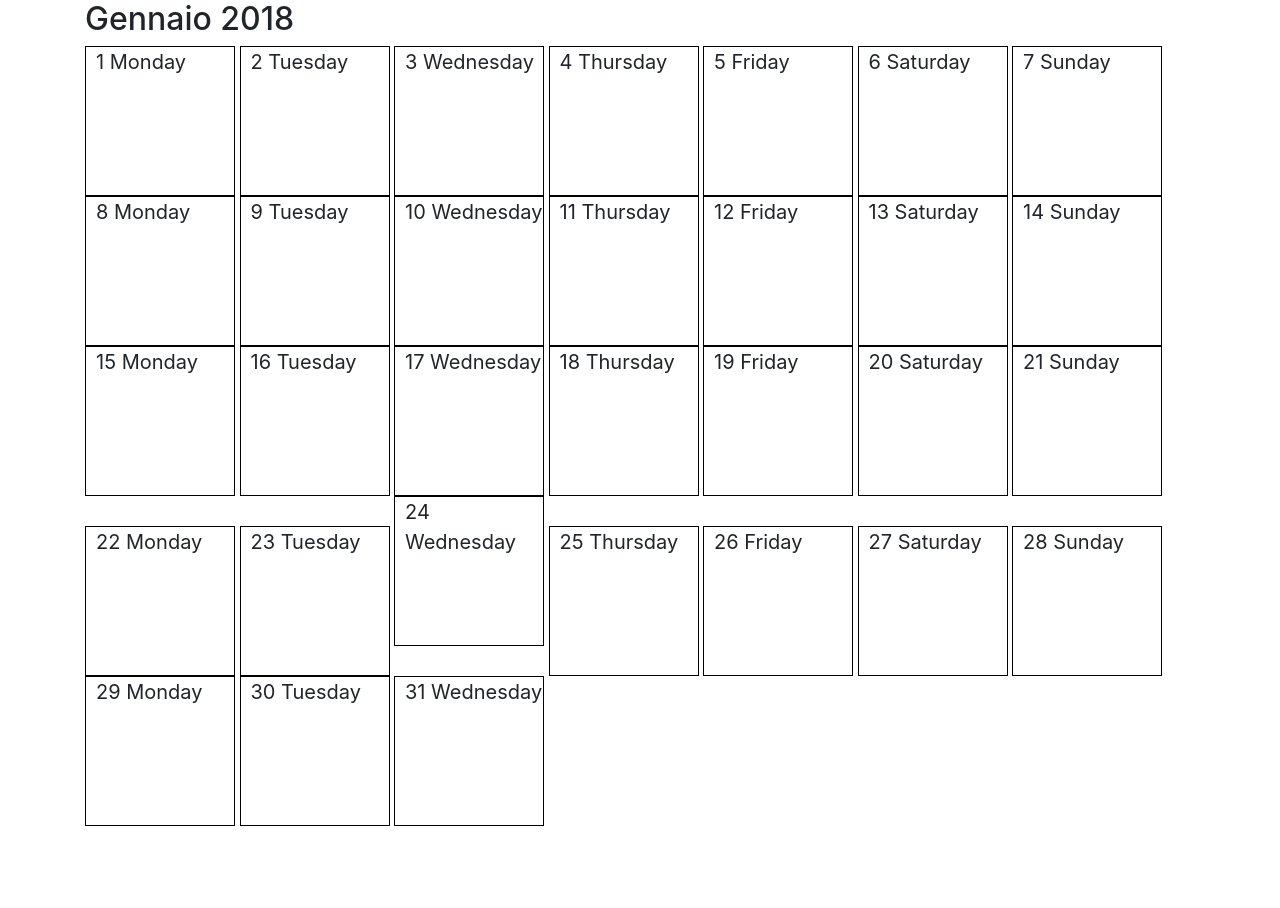
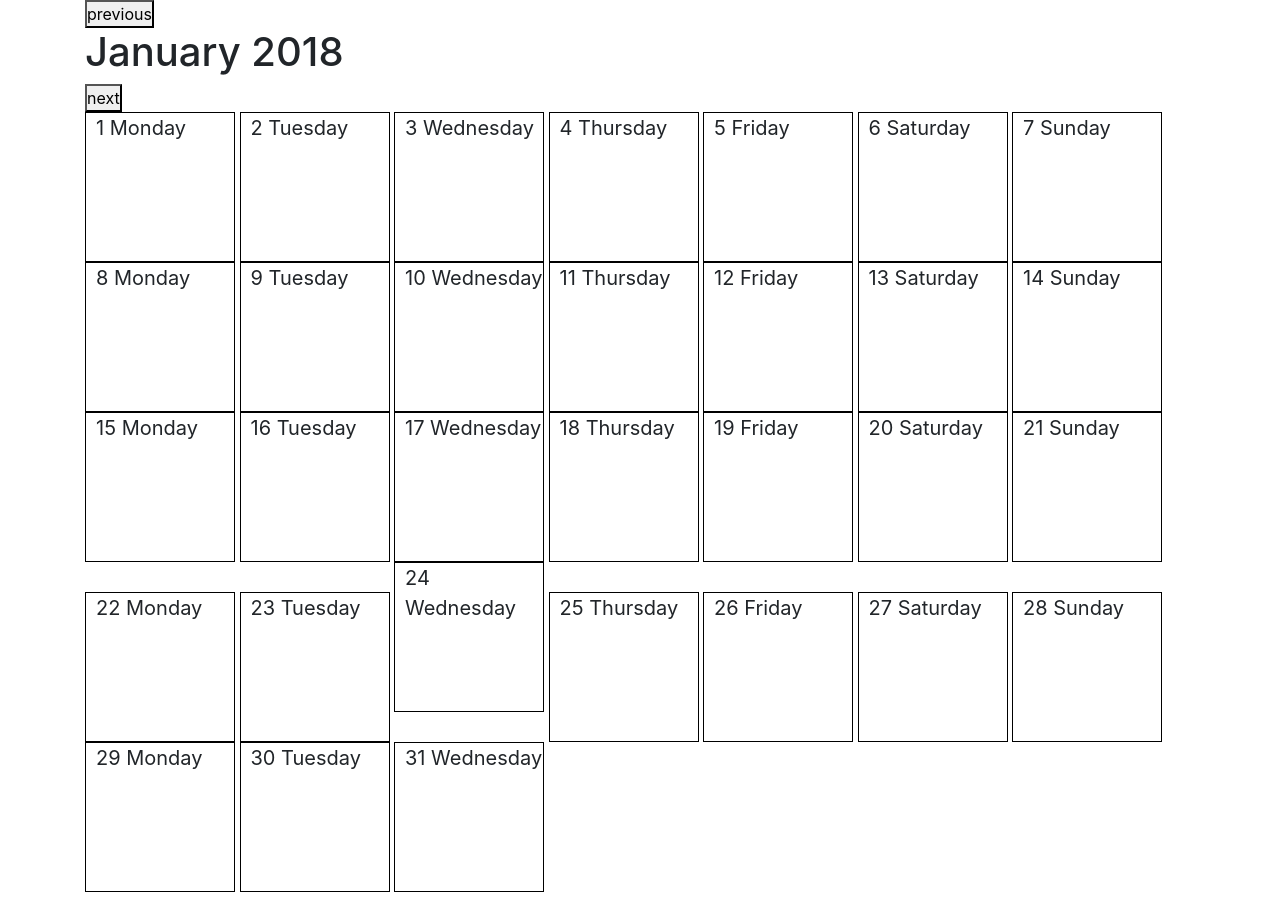
Before and after one commit to marcopro9/ajax-ex-calendar, a plain HTML site: page index.html in a window 1280 px wide. Before the commit the page ends 842 px from the top, so only its background shows below. Drawn offline with nearby package versions, Linux system fonts and the light colour scheme; no server answers.

Commit message:
esercizio completo - adesso miglioro lo stile

```diff
--- a/css/master.css
+++ b/css/master.css
@@ -6,10 +6,10 @@
 }
 /* fine reset */
 
-.calendar{
+.calendario{
   list-style: none;
 }
-.calendar li{
+.calendario li{
   display: inline-block;
   height: 150px;
   width: 150px;
@@ -17,9 +17,9 @@
   font-size: 20px;
   padding-left: 10px;
 }
-.nero{
-  color: #000;
-}
 .rosso{
   color: red;
 }
+button{
+  display: inline-block;
+}
--- a/index.html
+++ b/index.html
@@ -5,29 +5,30 @@
     <meta name="viewport" content="width=device-width, initial-scale=1, shrink-to-fit=no">
     <title></title>
     <link href="https://fonts.googleapis.com/css?family=Lato" rel="stylesheet">
-    <link rel="stylesheet" href="https://use.fontawesome.com/releases/v5.5.0/css/all.css">
     <link rel="stylesheet" href="https://stackpath.bootstrapcdn.com/bootstrap/4.5.0/css/bootstrap.min.css" integrity="sha384-9aIt2nRpC12Uk9gS9baDl411NQApFmC26EwAOH8WgZl5MYYxFfc+NcPb1dKGj7Sk" crossorigin="anonymous">
     <link rel="stylesheet" href="css/master.css">
     <script src="https://ajax.googleapis.com/ajax/libs/jquery/3.3.1/jquery.min.js"></script>
     <script src="https://momentjs.com/downloads/moment.js"></script>
-  <script src="https://cdn.jsdelivr.net/npm/handlebars@latest/dist/handlebars.js"></script>
+    <script src="https://cdnjs.cloudflare.com/ajax/libs/handlebars.js/4.7.6/handlebars.js"></script>
   </head>
   <body>
+
+    <!-- container calendario -->
     <div class="container">
-      <div class="january">
-        <h2>Gennaio <span>2018</span> </h2>
-        <ul class="calendar">
+      <button class="precedente" type="button" name="button">previous</button>
+      <h1 class="mese" data-mese=" "></h1>
+      <button class="successivo" type="button" name="button">next</button>
+      <ul class="calendario">
 
-        </ul>
-      </div>
+      </ul>
+    </div>
 
-    </div>
+    <!-- script handlebars -->
     <script id="entry-template" type="text/x-handlebars-template">
-        <li class="giorno" data-giorno="{{data}}">{{ giorno }}</li>
+      <li class="giorno" data-giorno="{{ data }}">{{ giorno }}</li>
     </script>
 
-
-
+    <!-- script js -->
     <script src="js/script.js" charset="utf-8"></script>
   </body>
 </html>
--- a/js/script.js
+++ b/js/script.js
@@ -1,24 +1,103 @@
 $(document).ready(
   function (){
-    // Scelgo una data iniziale assegnandola a una variabile...
-    var dataInizio = moment('2018-01-01','YYYY-MM-DD');
-    //console.log(dataInizio);
+    // Scelgo una data iniziale assegnandola a una variabile
+    var dataInizio = moment({
+      day: 1,
+      month: 0,
+      year: 2018
+    });
 
-    giorniMese();
+    //chiamo le funzioni
+    stampaMesi(dataInizio);
+    stampaFeste(dataInizio);
 
-    // faccio la chiamata ajax...
+    // al click sul pulsante "successivo"...
+    $('.successivo').click(function(){
+      // ...prendo il mese corrente...
+      var meseCorrente = $('.mese').attr('data-mese');
+      var momentMeseCorrente = moment(meseCorrente);
+      // ...e aggiungo un mese.
+      var meseSuccessivo = momentMeseCorrente.add(1,'months');
+
+      // Se il prossimo mese rientra nel 2018 stampa i giorni con le festività...
+      if (meseSuccessivo.year() === 2018) {
+        stampaMesi(meseSuccessivo);
+        stampaFeste(meseSuccessivo);
+        // ....altrimenti da un messaggio di alert
+      } else {
+        alert('Solo anno 2018');
+      }
+    });
+
+    // al click sul pulsante "precedente"...
+    $('.precedente').click(function(){
+      // ...prendo il mese corrente...
+      var meseCorrente = $('.mese').attr('data-mese');
+      var momentMeseCorrente = moment(meseCorrente);
+      // ...e sottraggo un mese.
+      var mesePrecedente = momentMeseCorrente.subtract(1,'months');
+      // Se il mese precedente rientra nel 2018 stampa i giorni con le festività...
+      if (mesePrecedente.year() === 2018) {
+        stampaMesi(mesePrecedente);
+        stampaFeste(mesePrecedente);
+        // ....altrimenti da un messaggio di alert
+      } else {
+        alert('Solo anno 2018');
+      }
+    });
+
+    // scrivo una funzione che stampa i giorni dei mesi
+    function stampaMesi(dataInizio){
+      // libera la ul calendario
+      $('.calendario').html('');
+      // h1 arricchito con nome del mese
+      $('.mese').text(dataInizio.format('MMMM YYYY'));
+      // l'attributo di mese arricchito con la data
+      $('.mese').attr('data-mese', dataInizio.format('YYYY-MM-DD'));
+      // calcola i giorni nel mese
+      var numeroGiorni = dataInizio.daysInMonth();
+      // gestione stampa di handlebars
+      var source = $("#entry-template").html();
+      var template = Handlebars.compile(source);
+      // ciclo for per stampare ogni giorno del mese
+      for (var i = 1; i <= numeroGiorni; i++) {
+        var giorno = moment({
+          day: i,
+          month: dataInizio.month(),
+          year: dataInizio.year()
+        });
+        // gestione stampa nel template con handlebars
+        var context = {
+          giorno: giorno.format('D dddd'),
+          data: giorno.format('YYYY-MM-DD'),
+        };
+        var html = template(context);
+        // attacco il giorno alla lista "calendario"
+        $('.calendario').append(html);
+      }
+    }
+
+    // scrivo una funzione per stampare le feste
+    function stampaFeste(dataInizio){
+      // chiamata ajax per l'api holidays di boolean
       $.ajax({
-      url: "https://flynn.boolean.careers/exercises/api/holidays?year=2018&month=0",
+        url: "https://flynn.boolean.careers/exercises/api/holidays",
         method: "GET",
-      success: function (data, stato) {
-        var festivita = data.response;
+        data: {
+          year: dataInizio.year(),
+          month: dataInizio.month(),
+        },
+        success: function (dataResponse) {
+          var festivita = dataResponse.response;
+          // se i dati dell'api danno come booleano true....
+          if (dataResponse.success === true) {
+            // parte un ciclo for e per ogni festività aggiungo
+            // classe rosso e il nome della festa al giorno corrispondente
             for (var i = 0; i < festivita.length; i++) {
               var giornoRosso = festivita[i];
-          var dataAttr = $('.giorno').attr('data-giorno');
-          // console.log(giornoRosso.date);
-          // console.log(dataAttr);
-          if ( dataAttr === giornoRosso.date) {
-            $('.giorno[data-giorno="' + dataAttr + '"]').addClass('rosso').append(giornoRosso.name);
+              var festa = $('.giorno[data-giorno="'+ giornoRosso.date +'"]');
+              festa.addClass('rosso');
+              festa.append(' - ' + giornoRosso.name);
             }
           }
         },
@@ -26,25 +105,6 @@ $(document).ready(
           alert("Errore");
         }
       });
-
-    // scrivo una funzione...
-    function giorniMese(){
-      var source = document.getElementById("entry-template").innerHTML;
-      var template = Handlebars.compile(source);
-      /*
-        ...che prenda la dataInizio, con un determinato format,
-        aggiunga tutti i giorni del mese tramite il ciclo for,
-        e li appenda alla ul .calendar
-      */
-      for (var i = 0; i <= 30; i++) {
-        var data = dataInizio.format('YYYY-MM-DD');
-        var giorno = dataInizio.format('D dddd');
-        var stampa = {data, giorno};
-        var html = template(stampa);
-        dataInizio.add(1,'days');
-        // stampo tramite handlebars
-        $('.calendar').append(html);
-      }
     }
   }
 );
```
Lines whose indentation alone changed are shown as unchanged.
